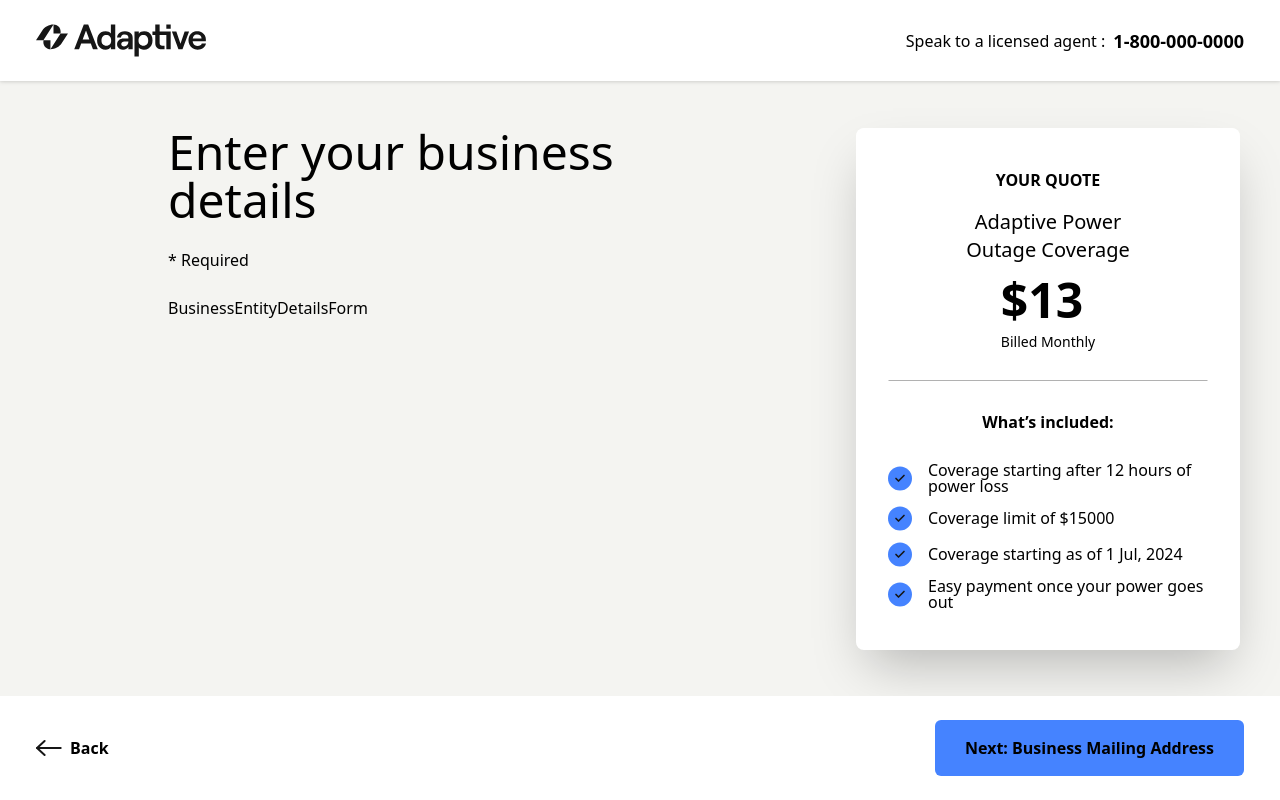
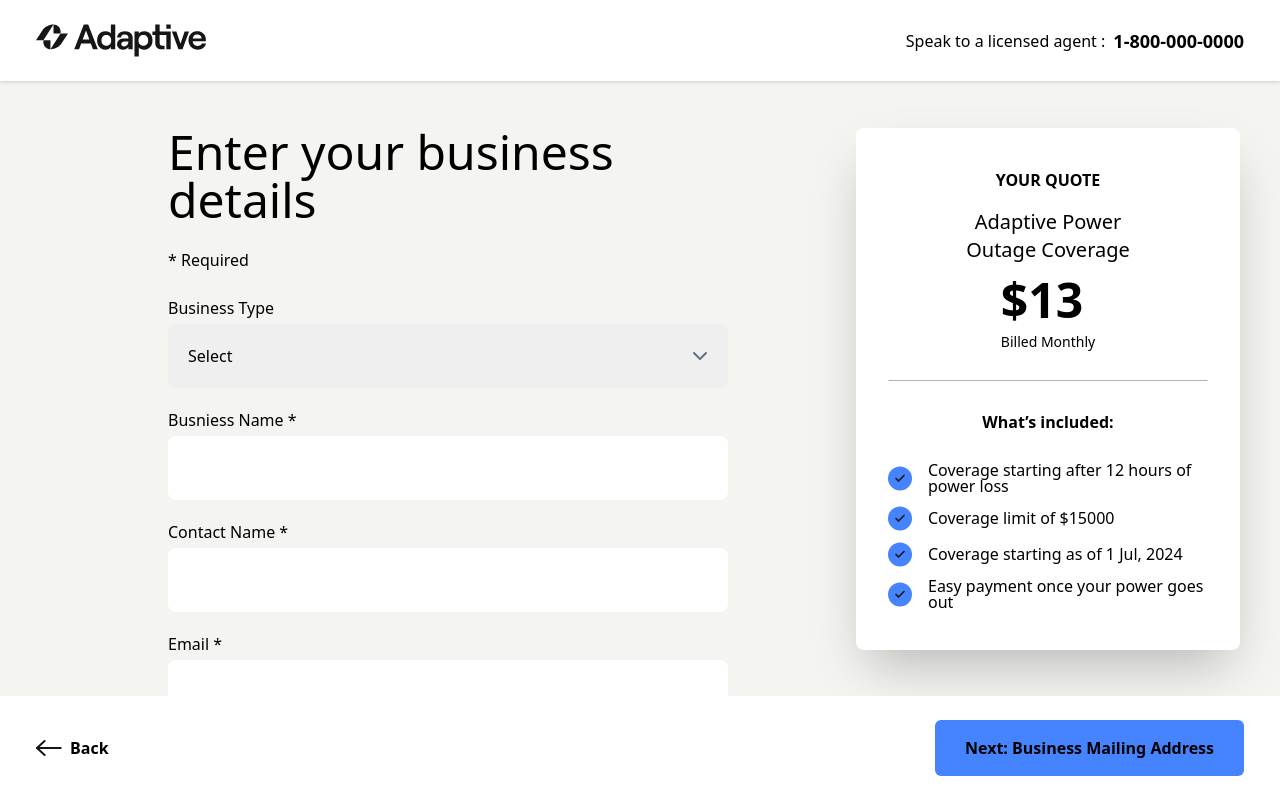
Before and after one commit to muhammad-saad-imran/react-training, a Next.js app in the folder adaptive-insurance/: page /business-info/business-entity-details in a window 1280 px wide. Built offline with nearby package versions, Linux system fonts and the light colour scheme.

Commit message:
Business entity details forms ui complete

```diff
--- a/adaptive-insurance/src/Layouts/business-info/BusinessInfoFormLayout.tsx
+++ b/adaptive-insurance/src/Layouts/business-info/BusinessInfoFormLayout.tsx
@@ -1,7 +1,6 @@
 "use client";
 import React from "react";
 import QuoteCard from "../../components/policy-coverage/QuoteCard";
-import { useRouter } from "next/navigation";
 import { useAppSelector } from "@/lib/hooks";
 import { selectPolicyCoverage } from "@/lib/feature/policy-coverage/policyCoverageSlice";
 
@@ -15,7 +14,7 @@ const BusinessInfoFormLayout = (props: Props) => {
   return (
     <div className="pb-24">
       <div className="flex w-full h-full px-10 py-12">
-        <div className="mr-auto md:pr-10 lg:px-32">{props.children}</div>
+        <div className="mr-auto md:pr-10 lg:px-32 w-full">{props.children}</div>
         <div className="w-80 lg:w-96 grow-0 shrink-0 hidden md:block">
           <div className="fixed right-10">
             <QuoteCard policy={policy} />
--- a/adaptive-insurance/src/app/business-info/business-entity-details/BusinessEntityDetailContainer.tsx
+++ /dev/null
@@ -1,23 +0,0 @@
-"use client"
-import BusinessEntityDetailsUI from "@/components/business-entity-details/BusinessEntityDetailsUI";
-import BottomNavBar from "@/components/common/BottomNavBar";
-import { useRouter } from "next/navigation";
-import React from "react";
-
-type Props = {};
-
-const BusinessEntityDetailContainer = (props: Props) => {
-  const router = useRouter();
-
-  return (
-    <div>
-      <BusinessEntityDetailsUI />
-      <BottomNavBar
-        buttonLabel="Next: Business Mailing Address"
-        onButtonClick={() => router.push("business-mailing-address")}
-      />
-    </div>
-  );
-};
-
-export default BusinessEntityDetailContainer;
--- a/adaptive-insurance/src/app/business-info/business-entity-details/page.tsx
+++ b/adaptive-insurance/src/app/business-info/business-entity-details/page.tsx
@@ -1,10 +1,10 @@
 import React from "react";
-import BusinessEntityDetailContainer from "./BusinessEntityDetailContainer";
+import BusinessEntityDetailsUI from "@/components/business-entity-details/BusinessEntityDetailsUI";
 
 type Props = {};
 
 const Page = (props: Props) => {
-  return <BusinessEntityDetailContainer />;
+  return <BusinessEntityDetailsUI />
 };
 
 export default Page;
--- a/adaptive-insurance/src/components/business-entity-details/BusinessEntityDetailsForm.tsx
+++ b/adaptive-insurance/src/components/business-entity-details/BusinessEntityDetailsForm.tsx
@@ -1,11 +1,120 @@
-import React from 'react'
+import React from "react";
+import FormikInputField from "../common/FormikInputField";
+import { useFormik } from "formik";
+import { businessDetailsSchema } from "@/validations/businessInfoValidations";
+import { useRouter } from "next/navigation";
+import BottomNavBar from "../common/BottomNavBar";
 
-type Props = {}
+type Props = {};
 
 const BusinessEntityDetailsForm = (props: Props) => {
+  const router = useRouter();
+
+  const formik = useFormik({
+    initialValues: {
+      businessType: "",
+      businessName: "",
+      contactName: "",
+      email: "",
+      alternateEmail: "",
+      phone: "",
+    },
+    validationSchema: businessDetailsSchema,
+    onSubmit: (values, { setSubmitting }) => {
+      console.log(values, "Form Values");
+      setSubmitting(false);
+      router.push("business-mailing-address");
+    },
+  });
+
+  const inputs = [
+    {
+      label: "Business Type",
+      name: "businessType",
+      value: formik.values.businessType,
+      error: formik.errors.businessType,
+      touched: formik.touched.businessType,
+      as: "select",
+      options: [
+        {
+          value: "smallBusiness",
+          label: "Small Business",
+        },
+        {
+          value: "mediumBusiness",
+          label: "Medium Business",
+        },
+        {
+          value: "largeBusiness",
+          label: "Large Business",
+        },
+      ],
+    },
+    {
+      type: "text",
+      label: "Busniess Name *",
+      name: "businessName",
+      value: formik.values.businessName,
+      error: formik.errors.businessName,
+      touched: formik.touched.businessName,
+    },
+    {
+      type: "text",
+      label: "Contact Name *",
+      name: "contactName",
+      value: formik.values.contactName,
+      error: formik.errors.contactName,
+      touched: formik.touched.contactName,
+    },
+    {
+      type: "email",
+      label: "Email *",
+      name: "email",
+      value: formik.values.email,
+      error: formik.errors.email,
+      touched: formik.touched.email,
+    },
+    {
+      type: "email",
+      label: "Alternative Email",
+      name: "alternateEmail",
+      value: formik.values.alternateEmail,
+      error: formik.errors.alternateEmail,
+      touched: formik.touched.alternateEmail,
+    },
+    {
+      type: "text",
+      label: "Phone *",
+      name: "phone",
+      value: formik.values.phone,
+      error: formik.errors.phone,
+      touched: formik.touched.phone,
+    },
+  ];
+
   return (
-    <div>BusinessEntityDetailsForm</div>
-  )
-}
+    <form className="flex flex-col gap-5" onSubmit={formik.handleSubmit}>
+      {inputs.map((item, index) => (
+        <FormikInputField
+          key={index}
+          type={item.type}
+          label={item.label}
+          name={item.name}
+          value={item.value}
+          error={item.error}
+          touched={item.touched}
+          as={item.as}
+          options={item.options}
+          handleChange={formik.handleChange}
+          handleBlur={formik.handleBlur}
+        />
+      ))}
+      <BottomNavBar
+        buttonLabel="Next: Business Mailing Address"
+        disabled={formik.isSubmitting}
+      />
+    </form>
+  );
+};
 
-export default BusinessEntityDetailsForm
+export default BusinessEntityDetailsForm;
--- a/adaptive-insurance/src/components/business-entity-details/BusinessEntityDetailsUI.tsx
+++ b/adaptive-insurance/src/components/business-entity-details/BusinessEntityDetailsUI.tsx
@@ -1,15 +1,15 @@
+"use client";
 import React from "react";
 import BusinessEntityDetailsForm from "./BusinessEntityDetailsForm";
+import BusinessInfoFormsContainer from "../business-info/BusinessInfoFormsContainer";
 
 type Props = {};
 
 const BusinessEntityDetailsUI = (props: Props) => {
   return (
-    <div className="flex flex-col gap-6">
-      <p className="text-2xl md:text-4xl lg:text-5xl">Enter your business details </p>
-      <p>* Required </p>
+    <BusinessInfoFormsContainer title="Enter your business details">
       <BusinessEntityDetailsForm />
-    </div>
+    </BusinessInfoFormsContainer>
   );
 };
 
--- /dev/null
+++ b/adaptive-insurance/src/components/business-info/BusinessInfoFormsContainer.tsx
@@ -0,0 +1,30 @@
+import React from "react";
+import styled from "styled-components";
+import { Formik, FormikHelpers } from "formik";
+import BottomNavBar from "../common/BottomNavBar";
+import { ObjectSchema } from "yup";
+
+type Props = {
+  children: React.ReactNode;
+  title: string;
+};
+
+const BusinessInfoFormsContainer = (props: Props) => {
+  return (
+    <Container>
+      <Title>{props.title}</Title>
+      <p>* Required </p>
+      {props.children}
+    </Container>
+  );
+};
+
+const Container = styled.div.attrs({
+  className: "flex flex-col gap-6 w-full",
+})``;
+
+const Title = styled.p.attrs({
+  className: "text-2xl md:text-4xl lg:text-5xl",
+})``;
+
+export default BusinessInfoFormsContainer;
--- /dev/null
+++ b/adaptive-insurance/src/components/common/FormikInputField.tsx
@@ -0,0 +1,68 @@
+import Input from "@/elements/inputs/Input";
+import SelectInput from "@/elements/inputs/SelectInput";
+import { ErrorMessage } from "formik";
+import React from "react";
+import styled from "styled-components";
+
+type Props = {
+  label: string;
+  type?: string;
+  name: string;
+  handleChange: any;
+  handleBlur: any;
+  value: string;
+  error?: string;
+  touched?: boolean;
+  as?: string;
+  options?: Array<{ value: string; label: string }>;
+};
+
+const FormikInputField = (props: Props) => {
+  return (
+    <Container>
+      <p>{props.label}</p>
+
+      {props.as === "select" && props.options ? (
+        <SelectInput
+          id={props.name}
+          name={props.name}
+          onChange={props.handleChange}
+          value={props.value}
+        >
+          <option disabled selected value="">
+            Select
+          </option>
+          {props.options.map((item, index) => (
+            <option value={item.value} key={index}>
+              {item.label}
+            </option>
+          ))}
+        </SelectInput>
+      ) : (
+        <Input
+          id={props.name}
+          type={props.type === "number" ? "text" : props.type}
+          inputMode={props.type === "number" ? "numeric" : undefined}
+          name={props.name}
+          onChange={props.handleChange}
+          onBlur={props.handleBlur}
+          value={props.value}
+        />
+      )}
+
+      {props.error && props.touched && (
+        <ErrorMessageText>{props.error}</ErrorMessageText>
+      )}
+    </Container>
+  );
+};
+
+const Container = styled.div.attrs({
+  className: "flex flex-col gap-1 w-full",
+})``;
+
+const ErrorMessageText = styled.p.attrs({
+  className: "text-rose-800 text-sm capitalize",
+})``;
+
+export default FormikInputField;
--- a/adaptive-insurance/src/elements/inputs/Input.tsx
+++ b/adaptive-insurance/src/elements/inputs/Input.tsx
@@ -1,12 +1,21 @@
 import styled from "styled-components";
 
 const Input = styled.input`
-    padding: 20px;
-    border-radius: 8px;
-    width: 100%;
-    ::placeholder {
-        color: black;
-    }
-`
+  padding: 20px;
+  border-radius: 8px;
+  width: 100%;
+
+  /* Chrome, Safari, Edge, Opera */
+  ::-webkit-outer-spin-button,
+  ::-webkit-inner-spin-button {
+    -webkit-appearance: none;
+    margin: 0;
+  }
+
+  /* Firefox */
+  [type="number"] {
+    -moz-appearance: textfield;
+  }
+`;
 
 export default Input;
--- /dev/null
+++ b/adaptive-insurance/src/elements/inputs/SelectInput.tsx
@@ -0,0 +1,17 @@
+import styled from "styled-components";
+
+const SelectInput = styled.select`
+  padding: 20px;
+  border-radius: 8px;
+  width: 100%;
+
+  -webkit-appearance: none;
+  appearance: none;
+
+  background-image: url("/chevron-down.svg");
+  background-size: 24px;
+  background-repeat: no-repeat;
+  background-position: calc(100% - 16px) center;
+`;
+
+export default SelectInput;
--- /dev/null
+++ b/adaptive-insurance/src/validations/businessInfoValidations.ts
@@ -0,0 +1,14 @@
+import { object, string } from "yup";
+
+export const businessDetailsSchema = object({
+  businessType: string().required("Business Type is a required field"),
+  businessName: string().required("Business Name is a required field"),
+  contactName: string().required("Contact Name is a required field"),
+  email: string().email().required(),
+  alternateEmail: string().email("Alternative Email must be a valid email"),
+  phone: string()
+    .required("Phone number is a required field")
+    .matches(/^[0-9]+$/, "Phone number can only contain digits")
+    .min(11, "Must be exactly 11 digits")
+    .max(11, "Must be exactly 11 digits"),
+});
```
Also changed, not shown: adaptive-insurance/src/components/common/bottomNavBar.tsx (+30 -11 lines), adaptive-insurance/public/chevron-down.svg (added).
